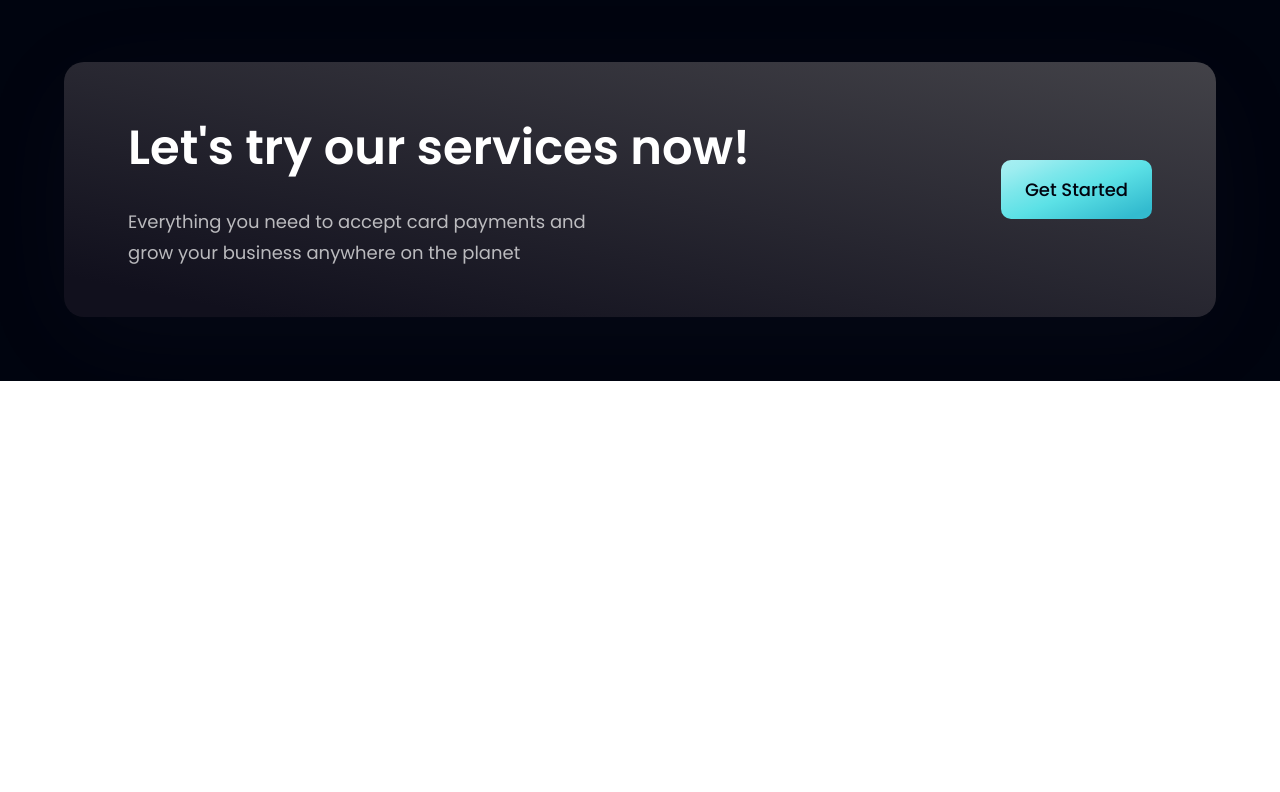
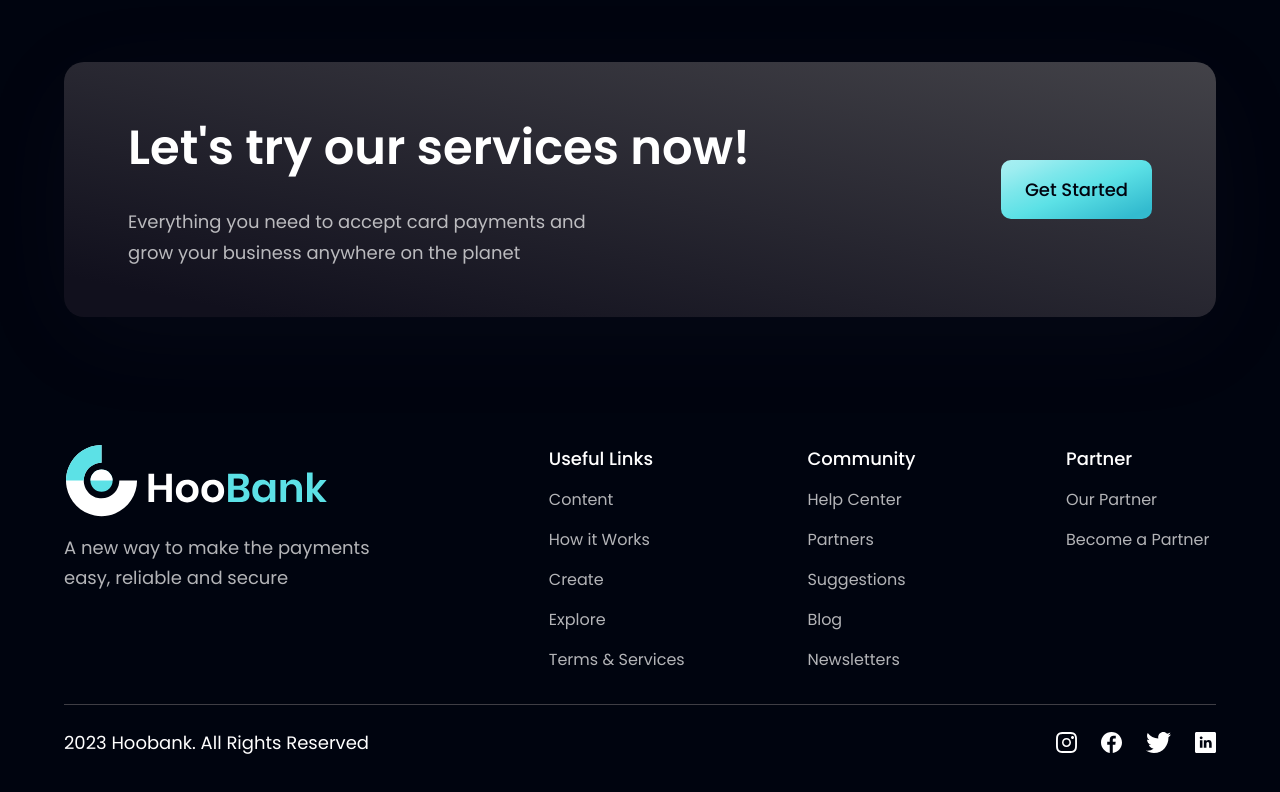
Before and after one commit to jumaantony/hoo-bank, a React (Create React App) app: page / in a window 1280 px wide. Shown: the part 4008-4800 px from the top of the page. Before the commit the page ends 4389 px from the top, so only its background shows below. Built offline with nearby package versions, Linux system fonts and the light colour scheme.

Commit message:
finished the design

```diff
--- a/src/components/Footer.jsx
+++ b/src/components/Footer.jsx
@@ -1,10 +1,60 @@
-import React from 'react'
+import React from 'react';
+
+import styles from '../styles';
+import { logo } from '../assets';
+import {footerLinks, socialMedia } from '../constants'
 
 const Footer = () => {
   return (
-    <div>
+    <section className={`${styles.flexCenter} ${styles.paddingY} flex-col`}>
+      <div className={`${styles.flexStart} md:flex-row flex-col mb-8 w-full`}>
+        <div className='flex-1 flex flex-col justify-start mr-10'>
 
-    </div>
+          <img src={logo} alt="hoobank" className='w-[266px] h-[72px] object-contain'/>
+          <p className={`${styles.paragraph} mt-4 max-w-[310px]`}>
+            A new way to make the payments easy, reliable and secure
+          </p>
+        </div>
+
+        <div className='flex-[1.5] w-full flex flex-row justify-between flex-wrap md:mt-0 mt-10'>
+          {footerLinks.map((footerlink) => (
+            <div key={footerlink.key} className='flex flex-col ss:my-0 my-4 min-w-[150px]'>
+
+              <h4 className={`font-poppins font-medium text-[18px] leading-[27px] text-white`}>
+                {footerlink.title}
+              </h4>
+
+              <ul className='list-none mt-4'>
+
+                {footerlink.links.map((link, index) => (
+                  <li key={link.name} className={`font-poppins font-normal text-[16px] leading-[24px] text-dimWhite hover:text-secondary cursor-pointer
+                    ${index !== footerlink.links.length -1 ? 'mb-4' : 'mb-0'}`}>
+                    {link.name}
+                  </li>
+                ))}
+
+              </ul>
+
+            </div>
+          ))}
+        </div>
+
+      </div>
+
+      <div className='w-full flex justify-between items-center md:flex-row flex-col pt-6 border-t-[1px] border-t-[#3f3e45]'>
+        <p className={`font-poppins font-normal text-center text-[18px] leading-[27px] text-white`}>
+          2023 Hoobank. All Rights Reserved
+        </p>
+        <div className='flex flex-row md:mt-0 mt-6'>
+            {socialMedia.map((social, index) => (
+              <img key={social.id} src={social.icon}
+                alt={social.id}
+                className={`w-[21-px] h-[21px] object-contain cursor-pointer ${index !== socialMedia.length -1 ? 'mr-6': 'mr-0' }`}
+              />
+            ))}
+        </div>
+      </div>
+    </section>
   )
 }
 
```
